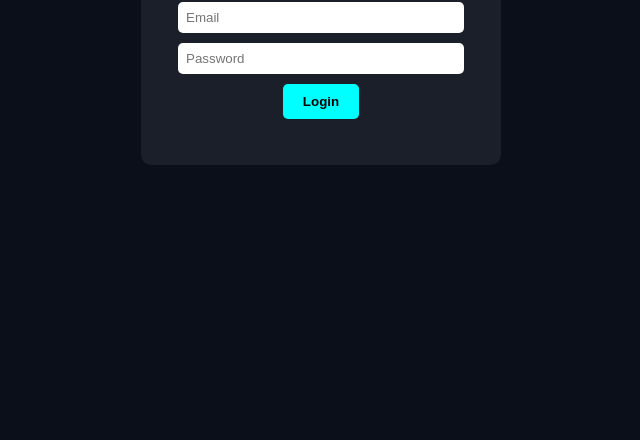
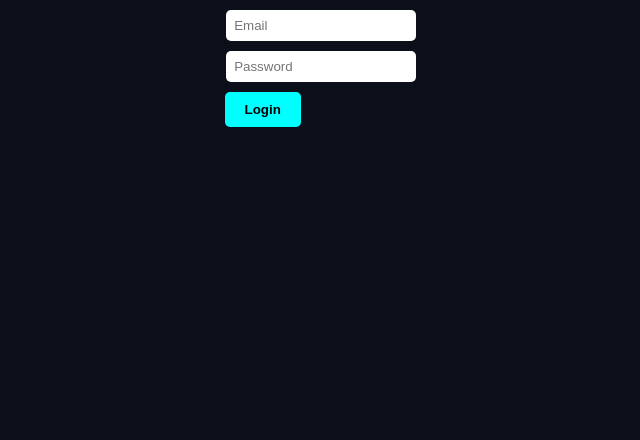
Before and after one commit to anwar79aldleme-maker/health-monitoring-system, a website: page public/login.html in a window 1280 px wide. Shown: the part 376-816 px from the top of the page, without its empty margins (319-959 px from the left). Drawn offline with Linux system fonts and the light colour scheme.

Commit message:
Update login.html

```diff
--- a/public/login.html
+++ b/public/login.html
@@ -2,17 +2,20 @@
 <html lang="en">
 <head>
 <meta charset="UTF-8">
-<title>Login</title>
+<title>Login - Health Monitoring System</title>
+<meta name="viewport" content="width=device-width, initial-scale=1.0">
 <link rel="stylesheet" href="css/style.css">
 </head>
 <body>
-<div class="login-container">
-  <h2>Login</h2>
-  <input id="email" type="email" placeholder="Email">
-  <input id="password" type="password" placeholder="Password">
-  <button onclick="login()">Login</button>
-  <p id="error" style="color:red;"></p>
-</div>
-<script src="js/login.js"></script>
+  <div class="container">
+    <h2>Login</h2>
+    <div class="login-form">
+      <input id="email" type="email" placeholder="Email">
+      <input id="password" type="password" placeholder="Password">
+      <button id="loginBtn">Login</button>
+    </div>
+  </div>
+
+  <script src="js/login.js"></script>
 </body>
 </html>
```
